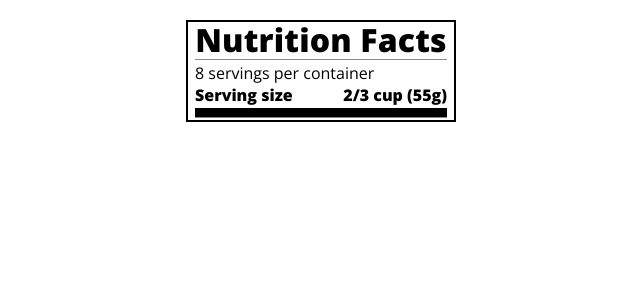
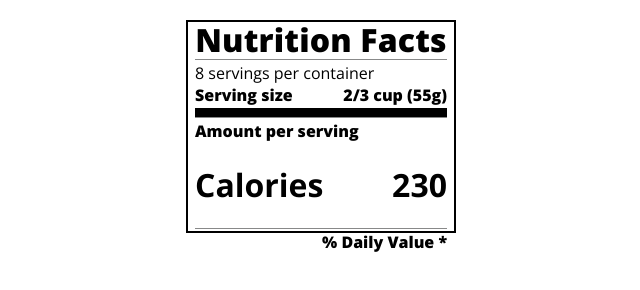
Before and after one commit to AhseomC/Nutrition-Label, a plain HTML site: page index.html in a window 1280 px wide. Shown: the whole page, without its empty margins (319-959 px from the left). Drawn offline with nearby package versions, Linux system fonts and the light colour scheme.

Commit message:
Update index.html

```diff
--- a/index.html
+++ b/index.html
@@ -15,6 +15,15 @@
         <p class="bold">Serving size <span class="right">2/3 cup (55g)</span></p>
       </header>
       <div class="divider lg"></div>
+      <div class="calories-info">
+        <p class="bold sm-text">Amount per serving</p>
+        <h1>Calories <span class="right">230</span></h1>
+      </div>
+      <div class="divider md"></div>
+      <div class="daily-value sm-text">
+        <p class="right bold">% Daily Value *</p>
+
+      </div>
     </div>
   </body>
 </html>
```
